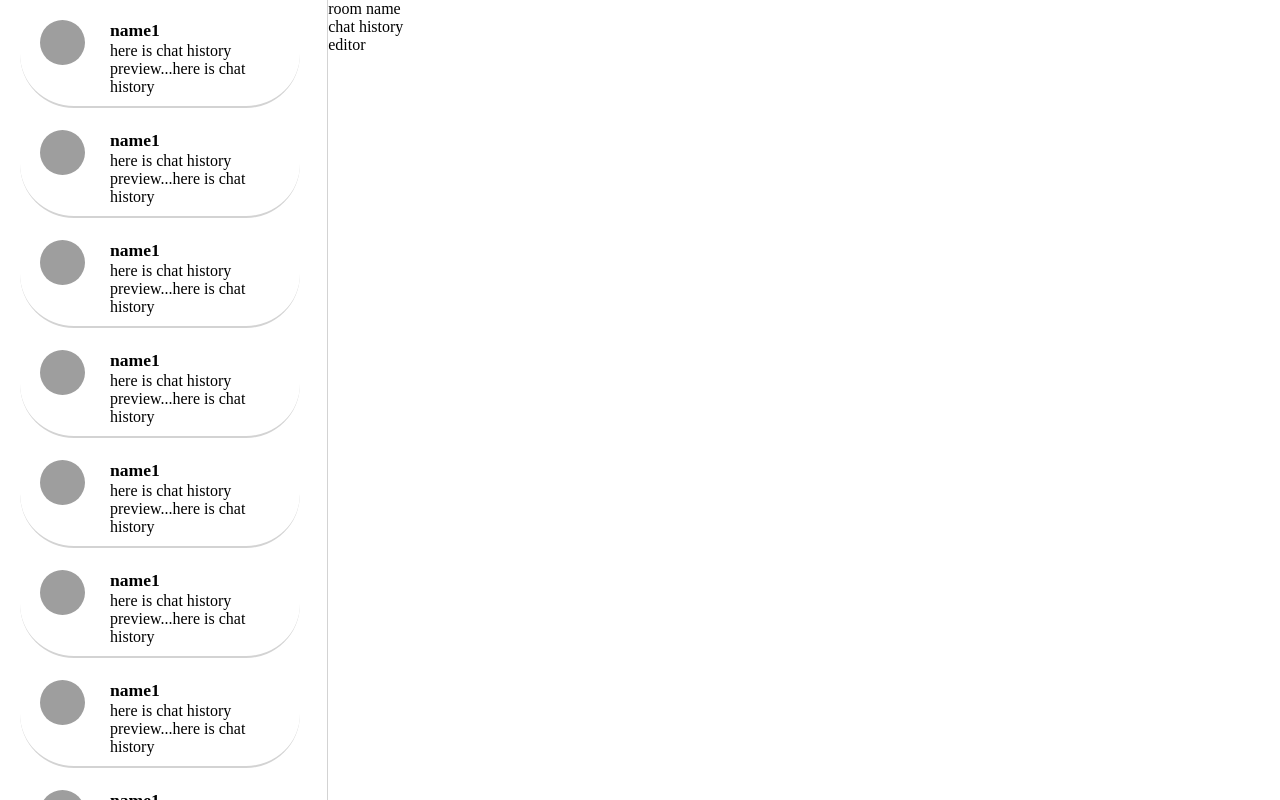
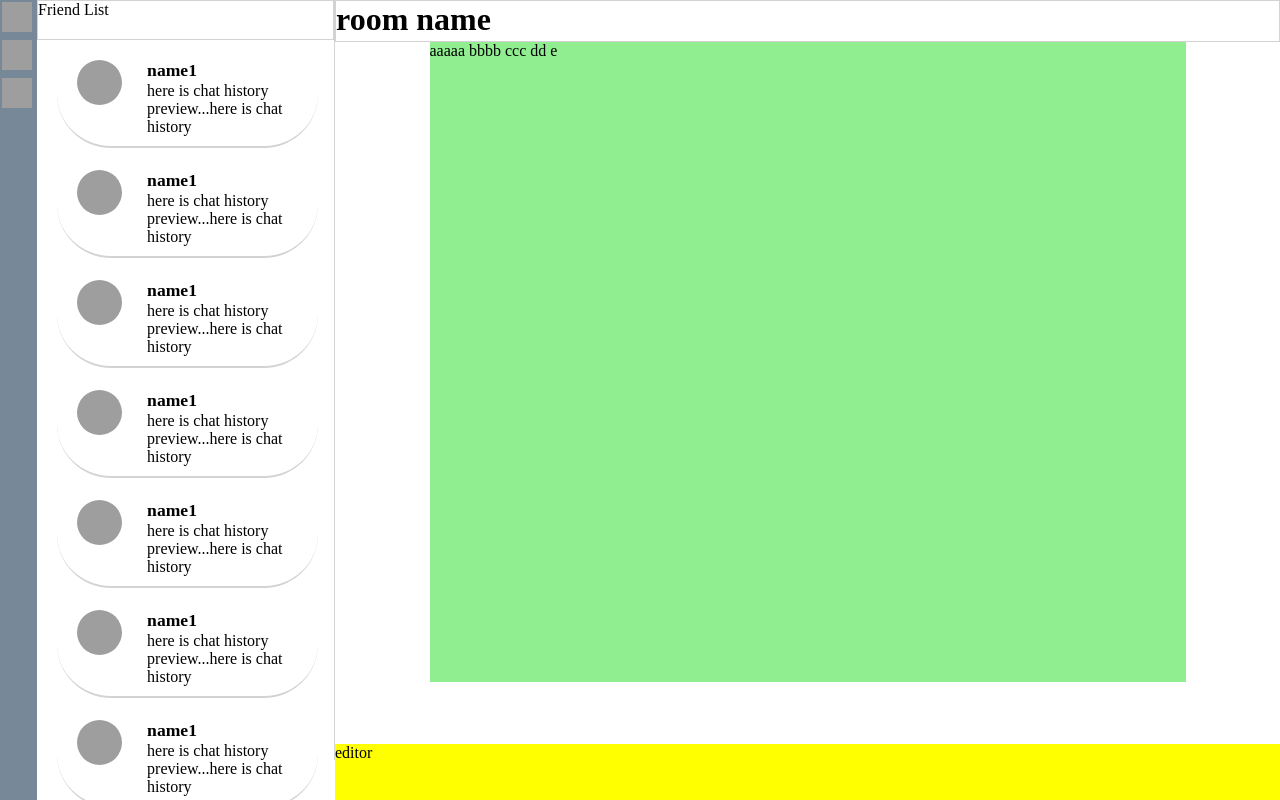
Before and after one commit to mtsalt/ChatApp, a Flask app: template app/templates/chat/chat.html in a window 1280 px wide. Run offline with Flask 2, Linux system fonts and the light colour scheme; the template is opened without the code that fills it, so the values that code supplies are empty; grey boxes are pictures that could not be loaded.

Commit message:
update chat layout

```diff
--- a/app/static/css/chat.css
+++ b/app/static/css/chat.css
@@ -1,6 +1,5 @@
 @media screen and (min-width: 481px){
     html {
-        background: #efefef;
         height: 100%;
         min-height: 600px;
         width: 100%;
@@ -14,12 +13,24 @@
         display: flex;
         background: white;
     }
+    #side-bar-main{
+        width: 40px;
+        height: 100%;
+        background:lightslategray;
+        display:flex;
+        flex-flow: column;
+    }
+    #side-bar-main img{
+        width: 30px;
+        height: 30px;
+        padding: 2px;
+    }
     #side-bar-sub{
-        height: 100%;
+        height: 95%;
         width: 25%;
         /* min-width: 400px; */
         border-right: solid lightgray 1px;
-        padding-right: 10px;
+
         /* margin: 0; */
 
         -webkit-user-select: none;
@@ -27,9 +38,13 @@
         -ms-user-select: none;
         user-select: none;
 
-        /* background: gray; */
+    }
+    #side-bar-title{
+        height: 5%;
+        border: solid lightgray 1px;
     }
     #main{
+        position: relative;
         height: 100%;
         /* background-color: lightsalmon; */
         width: 75%;
@@ -103,6 +118,28 @@
 
     }
 
+    #room-name{
+        border: solid lightgray 1px;
+        font-weight: bold;
+        font-size: 200%;
+        height: 5%;
+    }
+    #chat-history{
+        height: 80%;
+    }
+    #history{
+        background: lightgreen;
+        width: 80%;
+        margin: 0 auto;
+        height: 100%;
+    }
+    #editor{
+        height: 7%;
+        background: yellow;
+        position: absolute;
+	    bottom: 0;
+        width: 100%;
+    }
 }
 
 @media screen and (max-width: 480px){
--- a/app/templates/chat/chat.html
+++ b/app/templates/chat/chat.html
@@ -8,10 +8,14 @@
     <link rel="stylesheet" href="../../static/css/chat.css">
 </head>
 <body>
-
     <div id="chat-app">
-        <div id="side-bar-main"></div>
+        <div id="side-bar-main">
+            <div><img src="../../static/img/person.png" alt=""></div>
+            <div><img src="../../static/img/message.png" alt=""></div>
+            <div><img src="../../static/img/search_white.png" alt=""></div>
+        </div>
         <div id="side-bar-sub">
+            <div id="side-bar-title">Friend List</div>
             <div id="friend-list">
                 <div id="friend1" class="friend">
                     <img class="friend-list-icon"src="../../static/img/sample.jpg" alt="icon">
@@ -165,7 +169,15 @@
         </div>
         <div id="main">
             <div id="room-name">room name</div>
-            <div id="chat-history">chat history</div>
+            <div id="chat-history">
+                <div id="history">
+                    aaaaa
+                    bbbb
+                    ccc
+                    dd
+                    e
+                </div>
+            </div>
             <div id="editor">editor</div>
         </div>
     </div>
```
